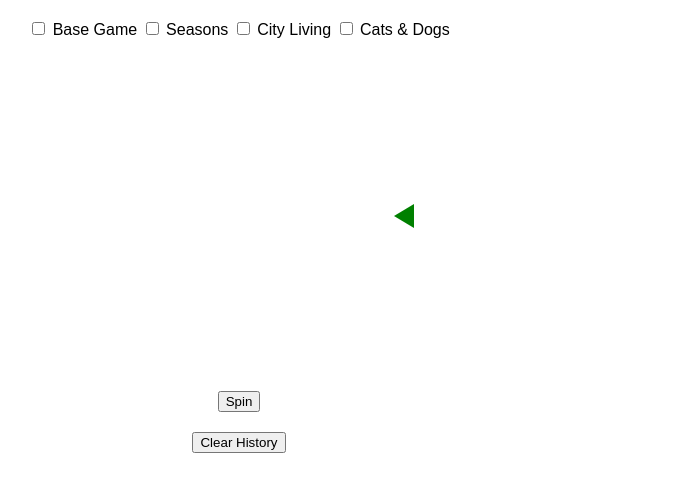
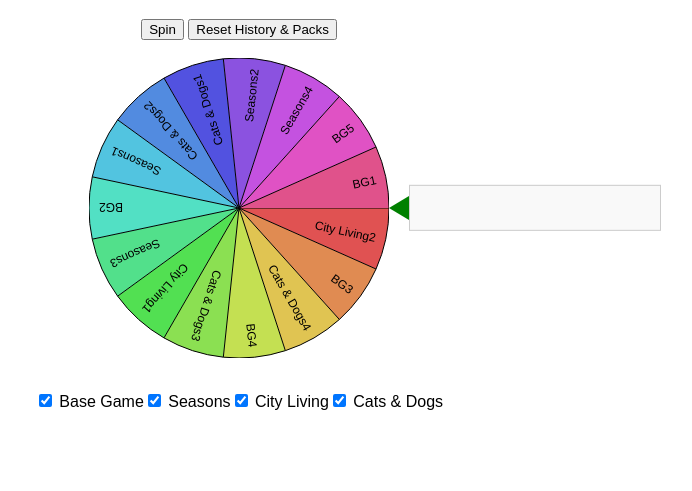
Before and after one commit to NadinZeitoune/FutureSpin-Wheel, a plain HTML site: page index.html in a window 1280 px wide. Shown: the part 61-552 px from the top of the page, without its empty margins (401-1093 px from the left). Drawn offline with Linux system fonts and the light colour scheme.

Commit message:
Fixes & features

```diff
--- /dev/null
+++ b/groups data.js
@@ -0,0 +1,19 @@
+const groupsNames = [
+"Base Game",
+"Seasons",
+"City Living",
+"Cats & Dogs",
+];
+
+const groups = [
+	['BG1', 'BG2', 'BG3', 'BG4', 'BG5'],
+	['Seasons1', 'Seasons2', 'Seasons3', 'Seasons4'],
+	['City Living1', 'City Living2'],
+	['Cats & Dogs1', 'Cats & Dogs2', 'Cats & Dogs3', 'Cats & Dogs4'],
+];
+
+const secretMessages = {
+ 'City Living1': { message: 'Keep up the great work, Alice!', url: 'https://google.com' },
+};
+
+const numOfGroups = groupsNames.length;
--- a/index.html
+++ b/index.html
@@ -8,25 +8,34 @@
 <body>
   <h1>Name Wheel</h1>
 
-  <div class="checkbox-group">
-    <label><input type="checkbox" id="group1" /> Base Game</label>
-    <label><input type="checkbox" id="group2" /> Seasons</label>
-    <label><input type="checkbox" id="group3" /> City Living</label>
-    <label><input type="checkbox" id="group4" /> Cats & Dogs</label>
+  <div>
+	<button onclick="spin()">Spin</button>
+	<button id="removeButton" style="display: none;" onclick="removeChosenName()">Remove Chosen Name</button>
+	<button id="clearHistoryButton">Reset History & Packs</button>
   </div>
 
-  <div id="wheel-container">
-    <div id="pointer"></div>
-    <canvas id="wheel" width="300" height="300"></canvas>
+  <br>
+
+  <div id="center-wrapper">
+	<div id="wheel-container">
+		<div id="pointer"></div>
+		<canvas id="wheel" width="300" height="300"></canvas>
+	</div>
+	<div id="text-box">
+		<h5 id="result">Spin result will appear here</h5>
+	</div>
   </div>
 
-  <br><br>
-  <button onclick="spin()">Spin</button>
-  <h2 id="result"></h2>
-  <button id="removeButton" style="display: none;" onclick="removeChosenName()">Remove Chosen Name</button>
-  <button id="clearHistoryButton">Clear History</button>
+  <br>
+
+  <div class="checkbox-group" id="checkbox-div">
+    <!--<label><input type="checkbox" id="group1" /> Base Game</label>-->
+  </div>
+
   <div id="spinHistory" style="margin-top: 20px;"></div>
 
+<!-- This is the list of the script files -->
+  <script src="groups data.js"></script>
   <script src="script.js"></script>
 </body>
 </html>
--- a/script.js
+++ b/script.js
@@ -2,53 +2,12 @@ const canvas = document.getElementById('wheel');
 const ctx = canvas.getContext('2d');
 const resultEl = document.getElementById('result');
 const removeButton = document.getElementById('removeButton');
-
-    const group1 = ['BG1', 'BG2', 'BG3', 'BG4', 'BG5'];
-    const group2 = ['Seasons1', 'Seasons2', 'Seasons3', 'Seasons4'];
-    const group3 = ['City Living1', 'City Living2'];
-
-    const group4 = ['this is new1', 'so is this2', 'whats up3', 'yayyy4'];
-    //const group4 = ['Cats & Dogs1', 'Cats & Dogs2', 'Cats & Dogs3', 'Cats & Dogs4'];
-
-	const secretMessages = {
-	 'City Living1': { message: 'Keep up the great work, Alice!', url: 'https://google.com' },
-	 'City Living2': { message: 'Bob, you’re awesome!', url: 'https://ynet.co.il' },
-	 'Charlie': { message: 'Charlie, you are unstoppable!', url: 'https://example.com/charlie' },
-	 'Diana': { message: 'Diana, you shine bright!', url: 'https://example.com/diana' },
-	 'Eve': { message: 'Eve, you’re doing amazing!', url: 'https://example.com/eve' },
-	 'Frank': { message: 'Frank, keep pushing forward!', url: 'https://example.com/frank' },
-	 'Grace': { message: 'Grace, you are an inspiration!', url: 'https://example.com/grace' },
-	 'Hank': { message: 'Hank, never stop dreaming!', url: 'https://example.com/hank' }
-	};
+const checkboxDiv = document.getElementById('checkbox-div');
 
 let names = [];
 let spinHistory = [];
 
 let spinning = false;
-
-    document.getElementById('group1').addEventListener('change', function() {
-		//localStorage.setItem('group1Checked', document.getElementById('group1').checked);
-		updateNames();
-		saveState();
-	});
-
-	document.getElementById('group2').addEventListener('change', function() {
-		//localStorage.setItem('group2Checked', document.getElementById('group2').checked);
-		updateNames();
-		saveState();
-		saveState();
-	});
-
-	document.getElementById('group3').addEventListener('change', function() {
-		//localStorage.setItem('group3Checked', document.getElementById('group3').checked);
-		updateNames();
-	});
-
-	document.getElementById('group4').addEventListener('change', function() {
-		//localStorage.setItem('group4Checked', document.getElementById('group4').checked);
-		updateNames();
-		saveState();
-	});
 
 // Clear history and reset localStorage
 document.getElementById('clearHistoryButton').addEventListener('click', function() {
@@ -60,38 +19,50 @@ const canvas = document.getElementById('wheel');
 	displayHistory();
 
 	// Optionally reset checkbox states as well
-		localStorage.removeItem('group1Checked');
-		localStorage.removeItem('group2Checked');
-		localStorage.removeItem('group3Checked');
-		localStorage.removeItem('group4Checked');
+	for (let i = 1; i <= numOfGroups; i++){
+		localStorage.removeItem('group' + i + 'Checked');
+		document.getElementById('group' + i).checked = true;
+	}
 
 	// Reset the wheel
-		//updateNames();
+	updateNames();
 });
 
+function addCheckbox(index){
+	//<label><input type="checkbox" id="group1" /> Base Game</label>
+	const labelE = document.createElement("label");
+	const inputE = document.createElement("input");
+	inputE.type = "checkbox";
+	inputE.id = "group" + index;
+
+	labelE.appendChild(inputE);
+	labelE.appendChild(document.createTextNode(" " + groupsNames[index - 1]));
+
+	checkboxDiv.appendChild(labelE);
+}
+
 window.onload = function() {
-		//document.getElementById('group1').checked = true;
-		//document.getElementById('group2').checked = true;
-		//document.getElementById('group3').checked = true;
-		//document.getElementById('group4').checked = true;
-		//updateNames(); // Call this function to update the wheel with the selected names
+	for(let i = 1; i <= numOfGroups; i++){
+		addCheckbox(i);
+	}
+
+	for (let i = 1; i <= numOfGroups; i++){
+		document.getElementById('group' + i).addEventListener('change', function() {
+			updateNames();
+			saveState();
+		});
+	}
 
 	loadState();  // Load the saved state (history + checkbox states)
 };
 
 function updateNames() {
   names = [];
-      if (document.getElementById('group1').checked) {
-        names.push(...group1);
+
+  for (let i = 1; i <= numOfGroups; i++){
+	if (document.getElementById('group' + i).checked) {
+		names.push(...groups[i - 1]);
 	}
-      if (document.getElementById('group2').checked) {
-        names.push(...group2);
-      }
-	  if (document.getElementById('group3').checked) {
-        names.push(...group3);
-      }
-	  if (document.getElementById('group4').checked) {
-        names.push(...group4);
   }
 
   shuffleArray(names);
@@ -138,7 +109,31 @@ const canvas = document.getElementById('wheel');
   }
 
   // Draw angle markers every 30 degrees
+  /*for (let deg = 0; deg < 360; deg += 30) {
+  	const rad = deg * Math.PI / 180;
+  	const outer = radius + 20;
+  	const textRadius = radius + 30;
 
+  	const x1 = centerX + outer * Math.cos(rad);
+  	const y1 = centerY + outer * Math.sin(rad);
+  	const x2 = centerX + (outer + 5) * Math.cos(rad);
+  	const y2 = centerY + (outer + 5) * Math.sin(rad);
+
+  	ctx.beginPath();
+  	ctx.moveTo(x1, y1);
+  	ctx.lineTo(x2, y2);
+  	ctx.strokeStyle = "#333";
+  	ctx.stroke();
+
+  	const textX = centerX + textRadius * Math.cos(rad);
+  	const textY = centerY + textRadius * Math.sin(rad);
+
+  	ctx.fillStyle = "#000";
+  	ctx.font = "12px Arial";
+  	ctx.textAlign = "center";
+  	ctx.textBaseline = "middle";
+  	ctx.fillText(deg.toString(), textX, textY);
+  }*/
 }
 
 function drawRotatedWheel(deg) {
@@ -152,8 +147,13 @@ const canvas = document.getElementById('wheel');
   ctx.restore();
 }
 
+function disableCheckboxes(toDisable){
+	for (let i = 1; i <= numOfGroups; i++){
+	document.getElementById('group' + i).disabled = toDisable;
+  }
+}
+
 function spin() {
-      //if (names.length === 0 || spinning) return;
   if (spinning) return; // Prevent spinning if already spinning
   if (names.length === 0) {
       alert("Please select at least one set of names.");
@@ -161,10 +161,7 @@ const canvas = document.getElementById('wheel');
   }
 
   // Disable checkboxes
-	  document.getElementById('group1').disabled = true;
-	  document.getElementById('group2').disabled = true;
-	  document.getElementById('group3').disabled = true;
-	  document.getElementById('group4').disabled = true;
+  disableCheckboxes(true);
 
   spinning = true;
   resultEl.textContent = '';
@@ -199,14 +196,14 @@ const canvas = document.getElementById('wheel');
 	  const message = secretMessages[chosenName] ? secretMessages[chosenName].message : 'No secret message available for this name.';
 	  const url = secretMessages[chosenName] ? secretMessages[chosenName].url : '';
 
+	  resultEl.innerHTML = `<strong>Selected: ${chosenName} </strong>`;
+
 	  // If there's no secret message, display a simple text fallback instead of a link
 	  if (secretMessages[chosenName]) {
 	 	 // Show message with a clickable link
-		 	 resultEl.textContent = `Selected: ${chosenName}`;
 	 	 resultEl.innerHTML += `<br><strong>Secret Message:</strong> <a href="${url}" target="_blank" style="color: blue; text-decoration: underline;">${message}</a>`;
 	  } else {
 	 	 // Show plain fallback text (no link)
-		 	 resultEl.textContent = `Selected: ${chosenName}`;
 	 	 resultEl.innerHTML += `<br><strong>Secret Message:</strong> ${message}`;
 	  }
 
@@ -220,10 +217,7 @@ const canvas = document.getElementById('wheel');
 	  displayHistory();
 
 	  // Re-enable checkboxes after spin finishes
-		  document.getElementById('group1').disabled = false;
-		  document.getElementById('group2').disabled = false;
-		  document.getElementById('group3').disabled = false;
-		  document.getElementById('group4').disabled = false;
+	  disableCheckboxes(false);
     }
   }
 
@@ -247,7 +241,6 @@ const canvas = document.getElementById('wheel');
 		historyContainer.appendChild(spinElement);
 	});
 }
-
 
 function addSpinToHistory(name, message, url) {
 	const timestamp = new Date().toLocaleString();  // Get the current date and time
@@ -284,14 +277,10 @@ const canvas = document.getElementById('wheel');
 	localStorage.setItem('spinHistory', JSON.stringify(spinHistory));
 
 	// Save the state of the checkboxes
-		const group1Checked = document.getElementById('group1').checked;
-		const group2Checked = document.getElementById('group2').checked;
-		const group3Checked = document.getElementById('group3').checked;
-		const group4Checked = document.getElementById('group4').checked;
-		localStorage.setItem('group1Checked', group1Checked);
-		localStorage.setItem('group2Checked', group2Checked);
-		localStorage.setItem('group3Checked', group3Checked);
-		localStorage.setItem('group4Checked', group4Checked);
+	for (let i = 1; i <= numOfGroups; i++){
+		const groupChecked = document.getElementById('group' + i).checked;
+		localStorage.setItem('group' + i + 'Checked', groupChecked);
+	}
 }
 
 // Load state from localStorage
@@ -312,17 +301,14 @@ const canvas = document.getElementById('wheel');
 
 	displayHistory();  // Re-render the history
 
+	for (let i = 1; i <= numOfGroups; i++){
+
 		// Load the state of the checkboxes from localStorage
-		const group1Checked = localStorage.getItem('group1Checked') === 'true';
-		const group2Checked = localStorage.getItem('group2Checked') === 'true';
-		const group3Checked = localStorage.getItem('group3Checked') === 'true';
-		const group4Checked = localStorage.getItem('group4Checked') === 'true';
+		const groupChecked = localStorage.getItem('group' + i + 'Checked');
 
 		// Set the checkbox states based on localStorage
-		document.getElementById('group1').checked = group1Checked !== null ? group1Checked : true;
-		document.getElementById('group2').checked = group2Checked !== null ? group2Checked : true;
-		document.getElementById('group3').checked = group3Checked !== null ? group3Checked : true;
-		document.getElementById('group4').checked = group4Checked !== null ? group4Checked : true;
+		document.getElementById('group' + i).checked = groupChecked == null ? true : groupChecked  === 'true';
+	}
 
 	// Update the names on the wheel after setting the checkboxes
 	updateNames();
--- a/style.css
+++ b/style.css
@@ -6,24 +6,49 @@ body {
 canvas {
 	border: 0px solid #ccc;
 }
+
+
+#center-wrapper {
+  position: relative;
+  width: fit-content;
+  margin: 0 auto; /* horizontal centering */
+  height: 300px;
+}
+
 #wheel-container {
   position: relative;
-      display: inline-block;
-	  /* background-color: #84ACCE; Replace with your desired color */
-	  padding: 5px; /* Adjust padding if needed */
+  width: 300px;
+  height: 300px;
 }
+
 #pointer {
   width: 0;
   height: 0;
   border-top: 12px solid transparent;
   border-bottom: 12px solid transparent;
-      border-right: 20px solid green; /* triangle pointing left */
+  border-right: 20px solid green;
   position: absolute;
   top: 50%;
-      left: 100%; /* move to right side of canvas */
+  left: 100%;
   transform: translateY(-50%);
   z-index: 10;
 }
+
+#text-box {
+  position: absolute;
+  top: 50%;
+  left: 100%;
+  transform: translateY(-50%);
+  margin-left: 20px;
+  width: 250px;
+  /*height: 100px;*/
+  background: #f9f9f9;
+  border: 1px solid #ccc;
+  display: flex;
+  align-items: center;
+  justify-content: center;
+}
+
 .checkbox-group {
-      margin: 20px;
+	margin: 15px;
 }
```
Lines whose indentation alone changed are shown as unchanged.
